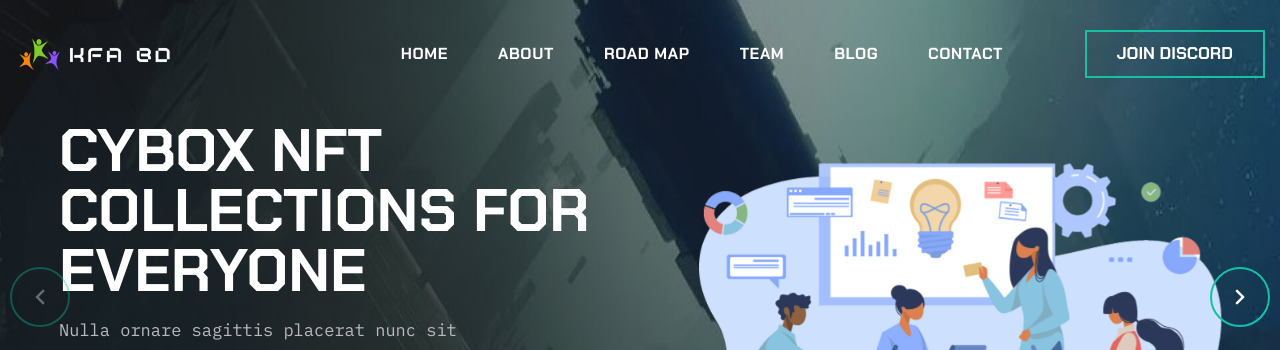
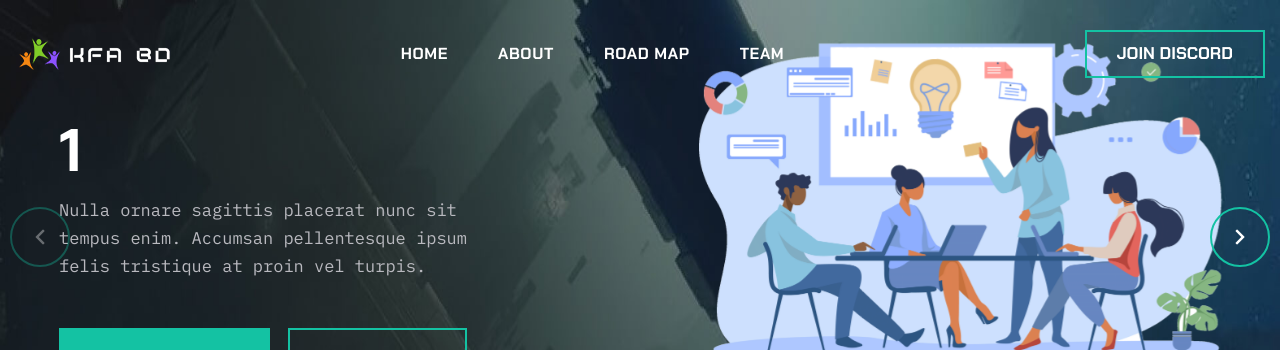
Before and after one commit to wapborhan/kfabd, a React (Create React App) app: page / in a window 1280 px wide. Shown: the top 350 px of the page. Built offline with nearby package versions, Linux system fonts and the light colour scheme.

Commit message:
Update data-slider.js

```diff
--- a/src/assets/fake-data/data-slider.js
+++ b/src/assets/fake-data/data-slider.js
@@ -7,21 +7,21 @@ import img2 from "../images/common/itemslider2.png";
 const dataSlider = [
   {
     id: 1,
-    title: "CYbox nft collectionS for everyone",
+    title: "1",
     desc: "Nulla ornare sagittis placerat nunc sit tempus enim. Accumsan pellentesque ipsum felis tristique at proin vel turpis.",
     bgImg: bgImg1,
     img: img1,
   },
   {
     id: 2,
-    title: "CYbox nft collectionS for everyone",
+    title: "2",
     desc: "Nulla ornare sagittis placerat nunc sit tempus enim. Accumsan pellentesque ipsum felis tristique at proin vel turpis.",
     bgImg: bgImg1,
     classAction: "two",
   },
   {
     id: 3,
-    title: "CYbox nft collectionS for everyone",
+    title: "3",
     desc: "Nulla ornare sagittis placerat nunc sit tempus enim. Accumsan pellentesque ipsum felis tristique at proin vel turpis.",
     bgImg: bgImg1,
     classAction: "three",
```
